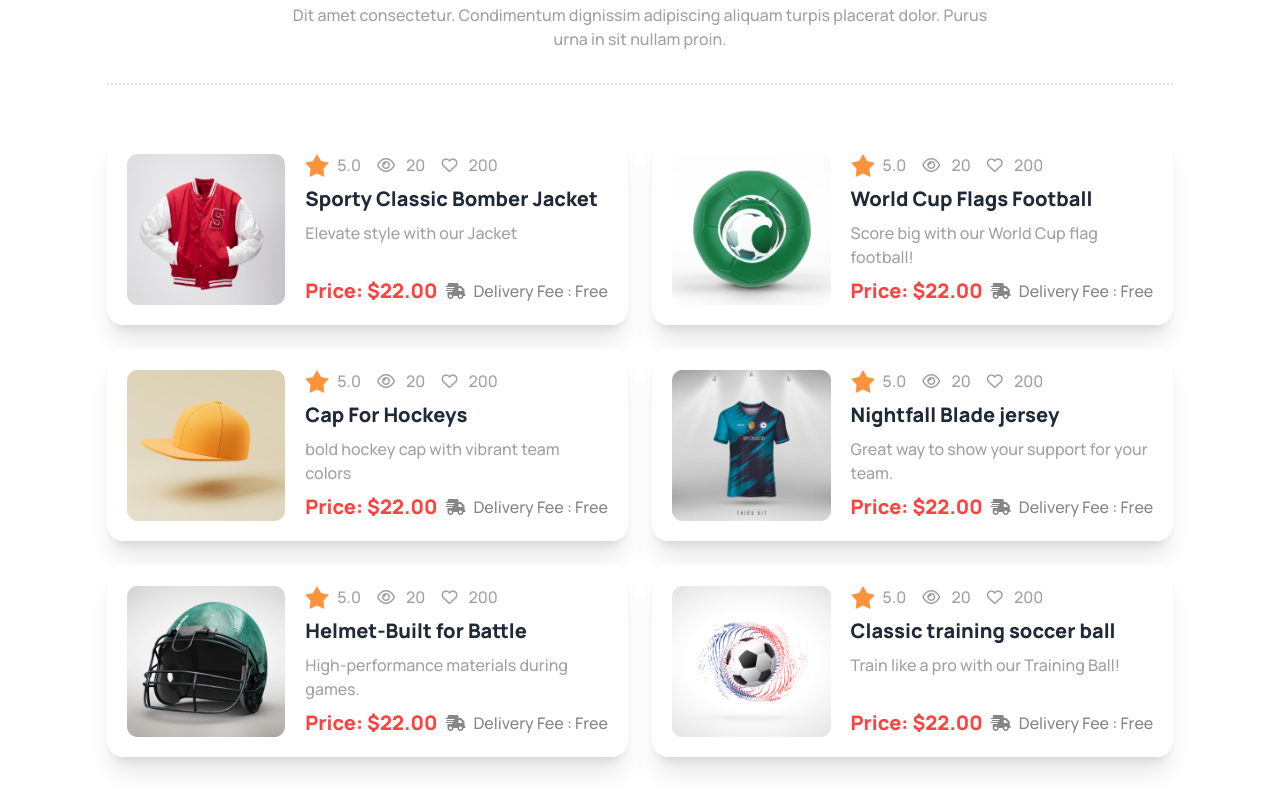
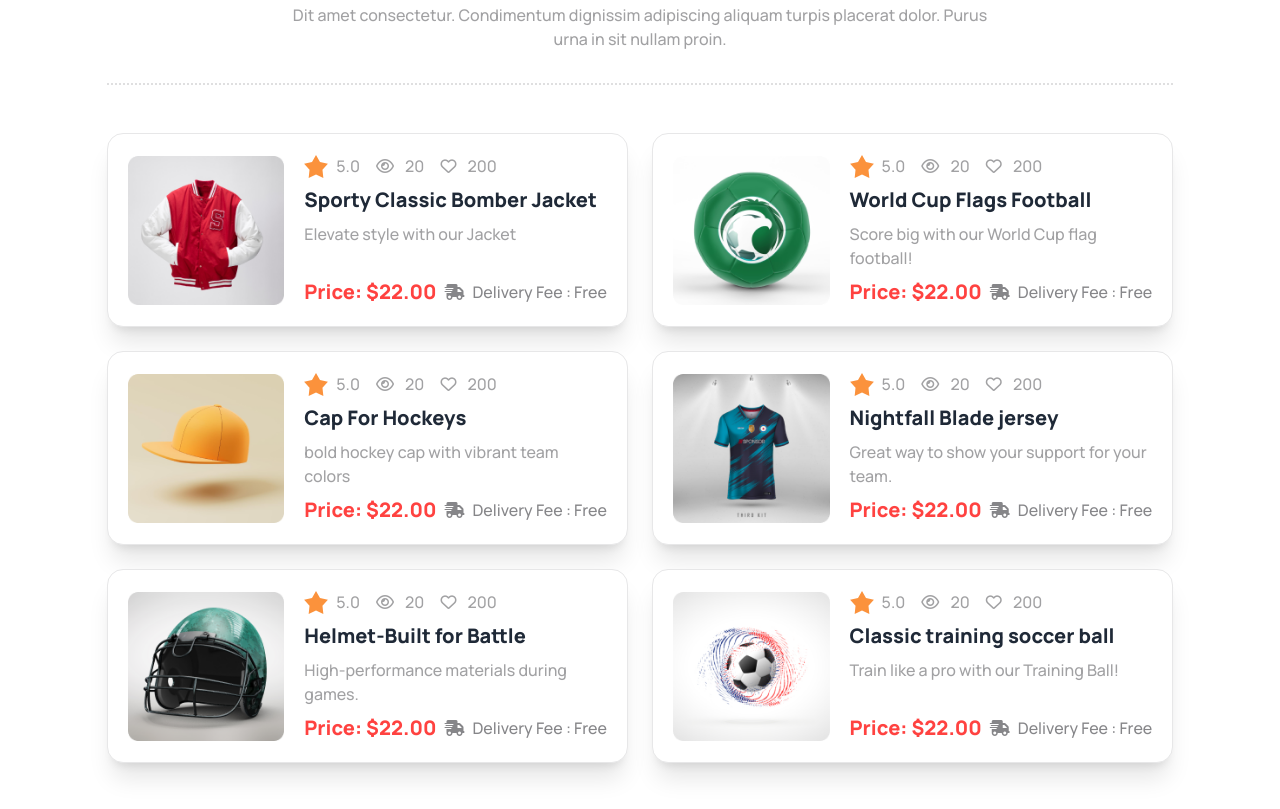
Before and after one commit to shimul705/assignment3-b9, a plain HTML site: page index.html in a window 1280 px wide. Shown: the part 2551-3360 px from the top of the page. Drawn offline with nearby package versions, Linux system fonts and the light colour scheme.

Commit message:
pollish- product border

```diff
--- a/index.html
+++ b/index.html
@@ -235,7 +235,7 @@
       <!--====================== product card=============================== -->
       <div class="grid grid-cols-1 xl:grid-cols-2 gap-6">
         <!-- Product 1 -->
-        <div class="card card-side md:flex-row flex-col bg-base-100 shadow-xl">
+        <div class="card card-side md:flex-row flex-col bg-base-100 shadow-xl border border-[#E7E7E8]">
           <figure class="p-5"><img class="" src="./Images/5.png" alt="Shirt" /></figure>
           <div class="card-body p-5 md:pl-0">
             <!--Card Top  -->
@@ -267,7 +267,7 @@
 
         </div>
         <!-- Product 2 -->
-        <div class="card card-side md:flex-row flex-col bg-base-100 shadow-xl">
+        <div class="card card-side md:flex-row flex-col bg-base-100 shadow-xl border border-[#E7E7E8]">
           <figure class="p-5"><img class="" src="./Images/6.png" alt="Shirt" /></figure>
           <div class="card-body p-5 md:pl-0">
             <!--Card Top  -->
@@ -299,7 +299,7 @@
 
         </div>
         <!-- Product 3 -->
-        <div class="card card-side md:flex-row flex-col bg-base-100 shadow-xl">
+        <div class="card card-side md:flex-row flex-col bg-base-100 shadow-xl border border-[#E7E7E8]">
           <figure class="p-5"><img class="" src="./Images/7.png" alt="Shirt" /></figure>
           <div class="card-body p-5 md:pl-0">
             <!--Card Top  -->
@@ -331,7 +331,7 @@
 
         </div>
         <!-- Product 4 -->
-        <div class="card card-side md:flex-row flex-col bg-base-100 shadow-xl">
+        <div class="card card-side md:flex-row flex-col bg-base-100 shadow-xl border border-[#E7E7E8]">
           <figure class="p-5"><img class="" src="./Images/8.png" alt="Shirt" /></figure>
           <div class="card-body p-5 md:pl-0">
             <!--Card Top  -->
@@ -363,7 +363,7 @@
 
         </div>
         <!-- Product 5 -->
-        <div class="card card-side md:flex-row flex-col bg-base-100 shadow-xl">
+        <div class="card card-side md:flex-row flex-col bg-base-100 shadow-xl border border-[#E7E7E8]">
           <figure class="p-5"><img class="" src="./Images/9.png" alt="Shirt" /></figure>
           <div class="card-body p-5 md:pl-0">
             <!--Card Top  -->
@@ -395,7 +395,7 @@
 
         </div>
         <!-- Product 6 -->
-        <div class="card card-side md:flex-row flex-col bg-base-100 shadow-xl">
+        <div class="card card-side md:flex-row flex-col bg-base-100 shadow-xl border border-[#E7E7E8]">
           <figure class="p-5"><img class="" src="./Images/10.png" alt="Shirt" /></figure>
           <div class="card-body p-5 md:pl-0">
             <!--Card Top  -->
@@ -525,11 +525,11 @@
 
     </section>
 
-
+    <!-- ==========================Get in Touch ==================== -->
     <section>
       <hr class="mt-24 mb-8 border-t-2 border-dotted border-[#0d0d1221]">
       <div class="container text-center">
-        <h3 class="text-subh-text text-4xl font-extrabold">Clients Question</h3>
+        <h3 class="text-subh-text text-4xl font-extrabold">Get In Touch</h3>
         <p class="font-medium text-[#0d0d1263] text-base w-2/3 mx-auto mt-6">Dit amet consectetur. Condimentum dignissim
           adipiscing aliquam turpis placerat dolor. Purus urna in sit nullam proin.</p>
       </div>
```
